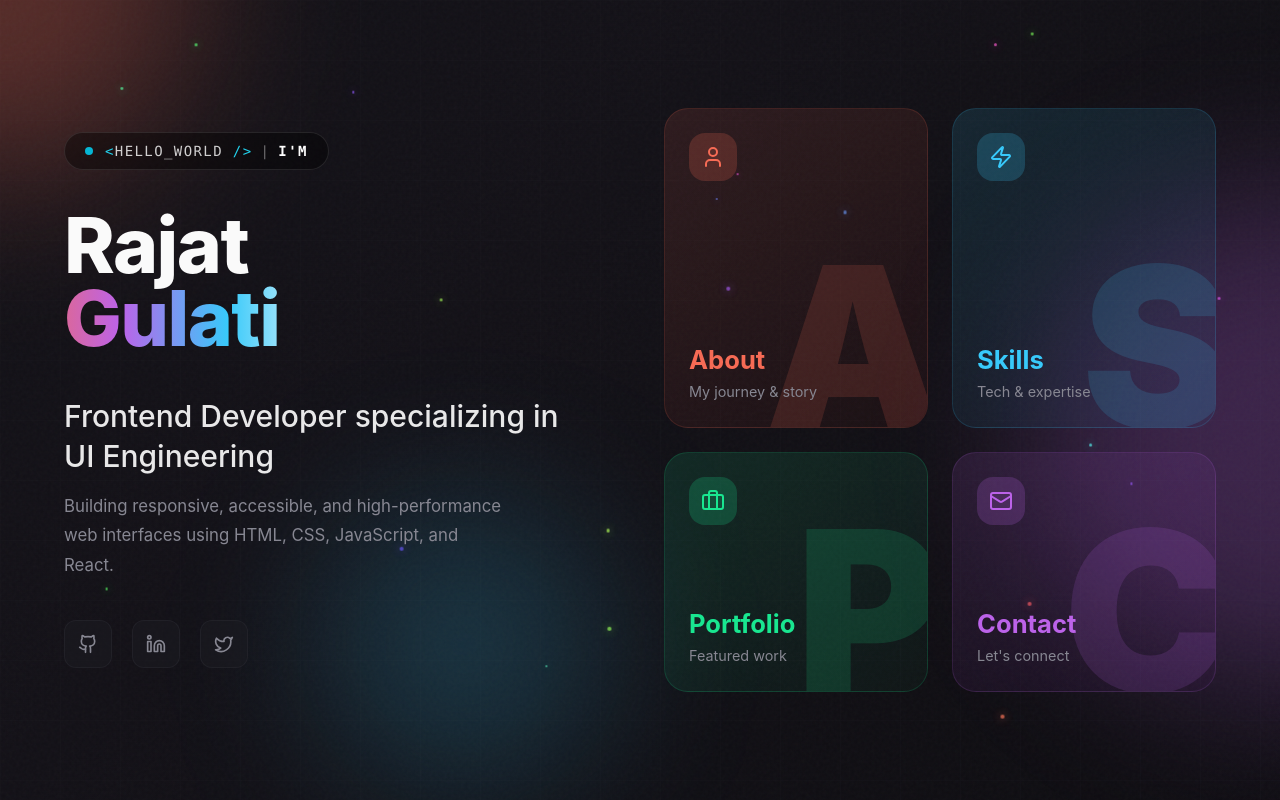
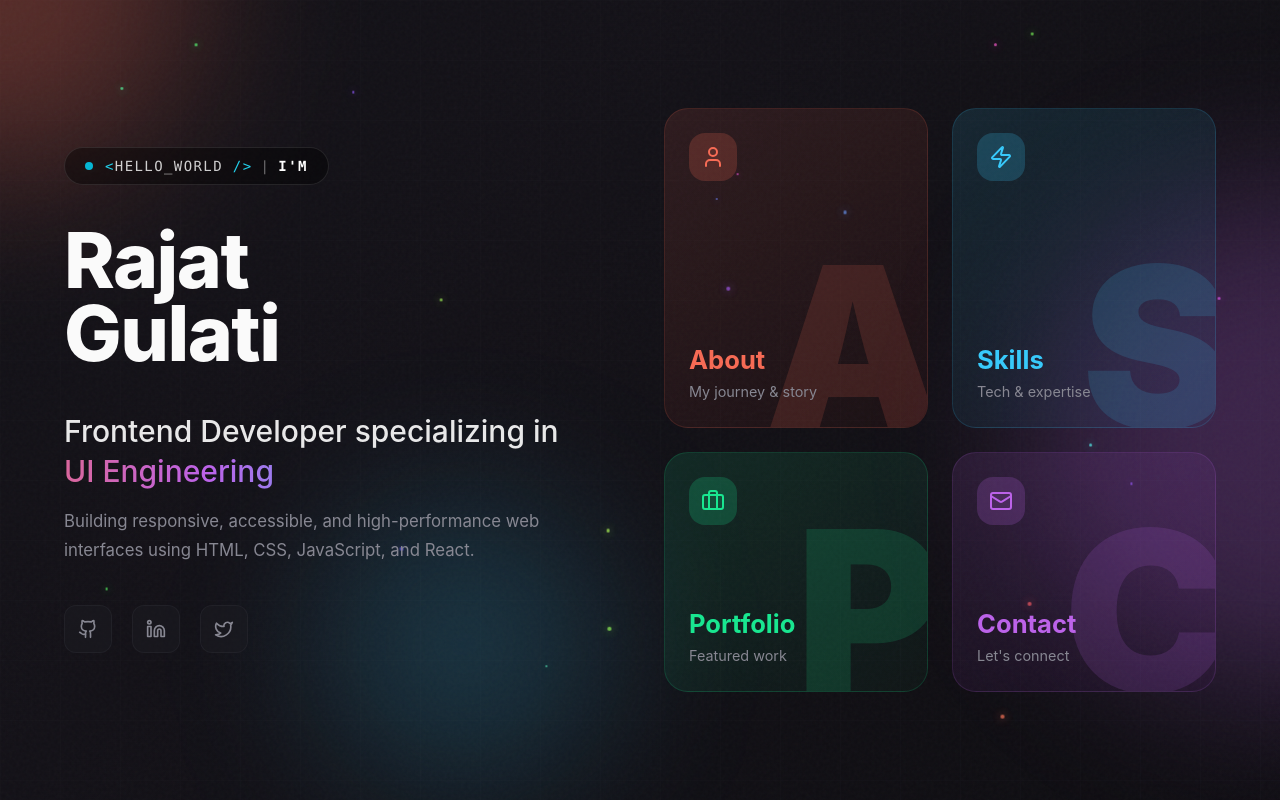
Before and after one commit to repo-rajat/portfolio, a React (Vite) app: page / in a window 1280 px wide. Built offline with nearby package versions, Linux system fonts and the light colour scheme.

Commit message:
adjustement in index.jsx

```diff
--- a/src/pages/Index.jsx
+++ b/src/pages/Index.jsx
@@ -100,17 +100,17 @@ function Index() {
                 <h1 className="type-hero mb-0">
                   <span className="text-foreground">{homeData.name.first}</span>
                   <br />
-                  <span className="text-shimmer">{homeData.name.last}</span>
+                  <span className="">{homeData.name.last}</span>
                 </h1>
               </div>
             </div>
 
             <h2 className="home-subtitle text-2xl sm:text-3xl text-white/90 mt-8 lg:mt-10 mb-3 lg:mb-4 font-medium leading-snug sm:leading-[40px]">
               {homeData.subtitle.intro}
-              <span className="block">{homeData.subtitle.highlight}</span>
+              <span className="block text-shimmer">{homeData.subtitle.highlight}</span>
             </h2>
 
-            <p className="type-body-lg text-muted-foreground max-w-md mb-8 lg:mb-10 leading-relaxed">
+            <p className="type-body-lg text-muted-foreground mb-8 lg:mb-10 leading-relaxed">
               {homeData.description}
             </p>
 
```
